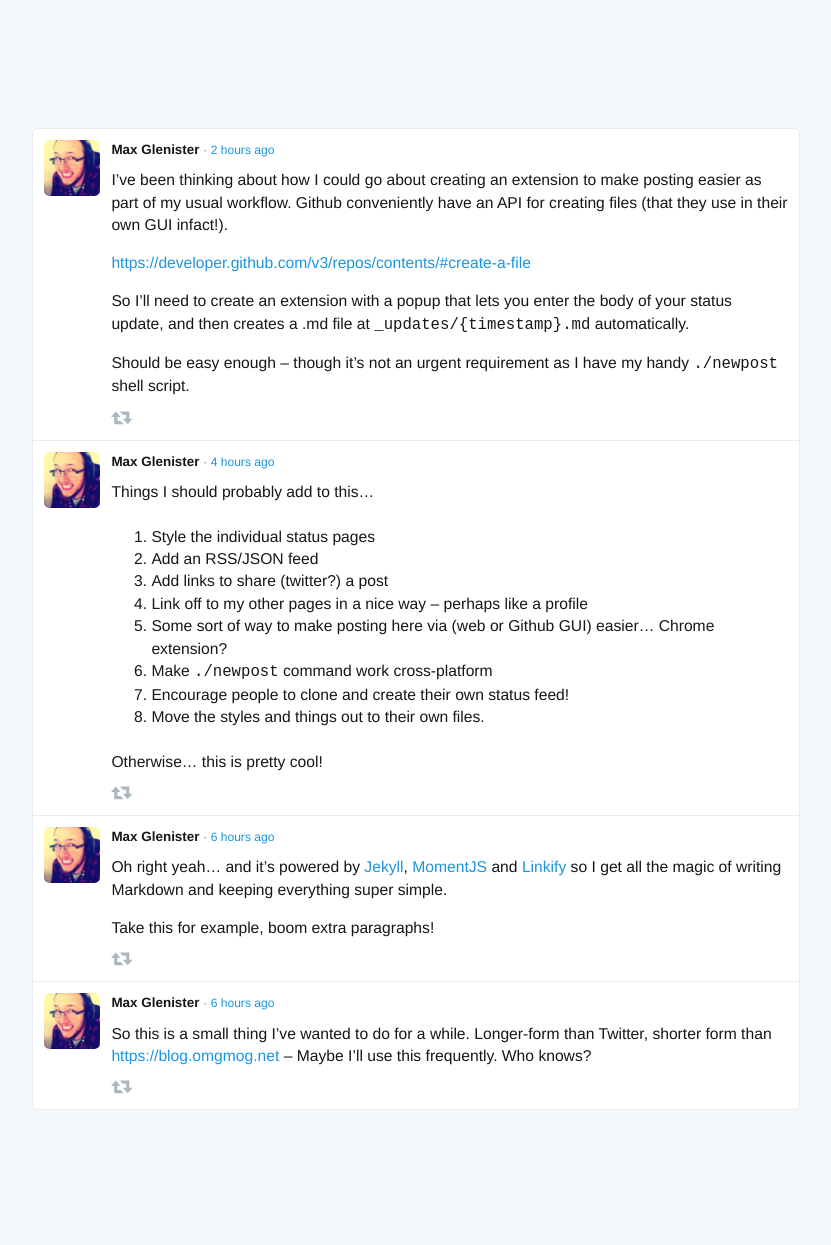
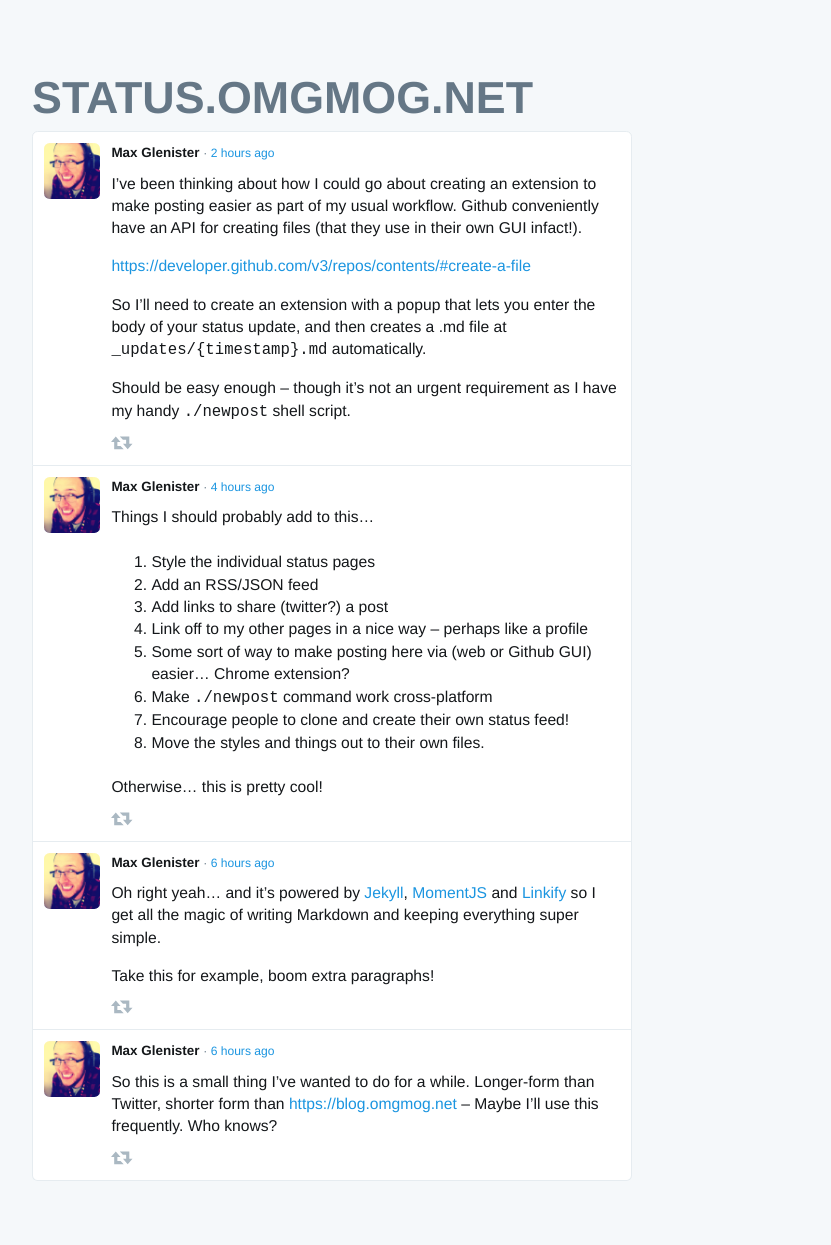
Before and after one commit to omgmog/status.omgmog.net, a Jekyll site: the page built from index.html, in a window 1280 px wide. Shown: the whole page, without its empty margins (96-927 px from the left). Built offline with Jekyll 4.4.1, drawn with Linux system fonts in a browser that asks for light colours.

Commit message:
Add a header to pages

```diff
--- a/_layouts/base.html
+++ b/_layouts/base.html
@@ -41,6 +41,7 @@
   <link rel="stylesheet" href="{{ site.url }}/assets/style.css">
 </head>
 <body>
+  <h1>{{ site.url | replace: 'https://', '' | replace: 'http://', '' | replace: '/', '' }}</h1>
   {{ content }}
   <script src="{{ site.url }}/assets/moment.min.js"></script>
   <script src="{{ site.url }}/assets/linkify.min.js"></script>
--- a/assets/style.scss
+++ b/assets/style.scss
@@ -10,10 +10,17 @@ html {
 body {
   background-color: #f5f8fa;
   color: #14171a;
-  margin: 10%;
-  width: 60%;
+  margin: 5% 10%;
+  width: 600px;
+  max-width: 80%;
 }
-
+h1 {
+  color: #657786;
+  text-transform: uppercase;
+  margin: 0;
+  padding: 0;
+  font-size: 2rem;
+}
 article {
   background-color: #fff;
   border: 1px solid #e6ecf0;
```
